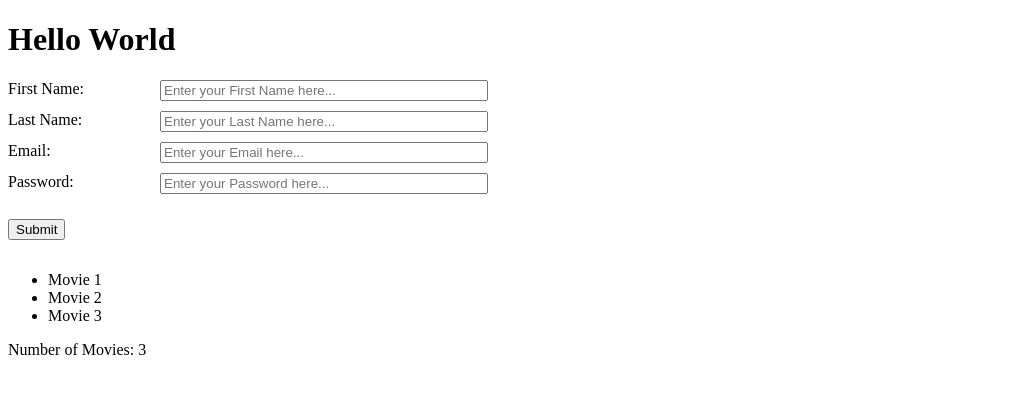
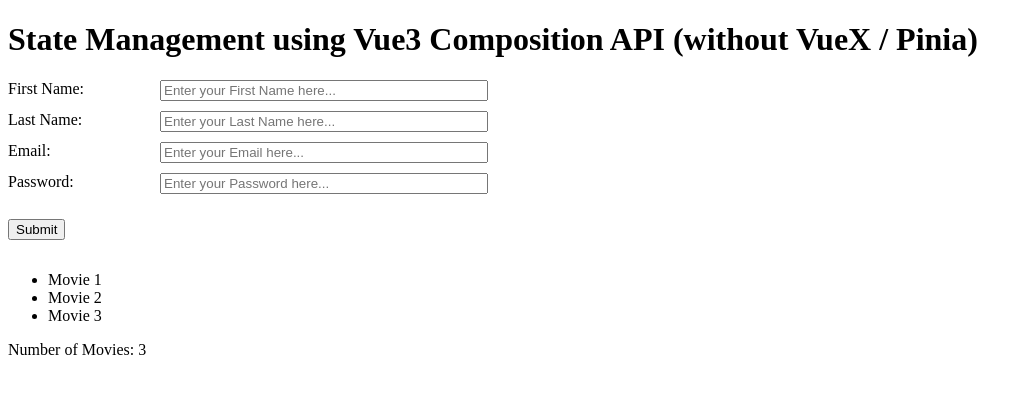
Before and after one commit to anykate/composition-api-state-management, a Vue app: page / in a window 1280 px wide. Shown: the top 394 px of the page, without its empty margins (0-1032 px from the left). Built offline with nearby package versions, Linux system fonts and the light colour scheme.

Commit message:
Adding appropriate title

```diff
--- a/src/App.vue
+++ b/src/App.vue
@@ -15,7 +15,9 @@
 
 <template>
     <div class="container">
-        <h1>Hello World</h1>
+        <h1>
+            State Management using Vue3 Composition API (without VueX / Pinia)
+        </h1>
         <user-login />
         <user-profile v-if="isLoggedIn" />
         <movie-list />
```
